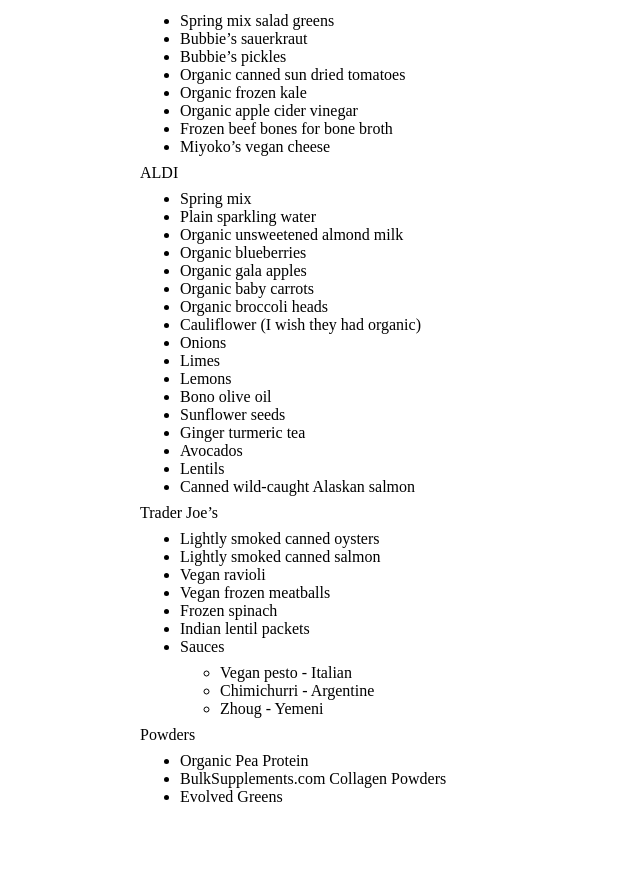
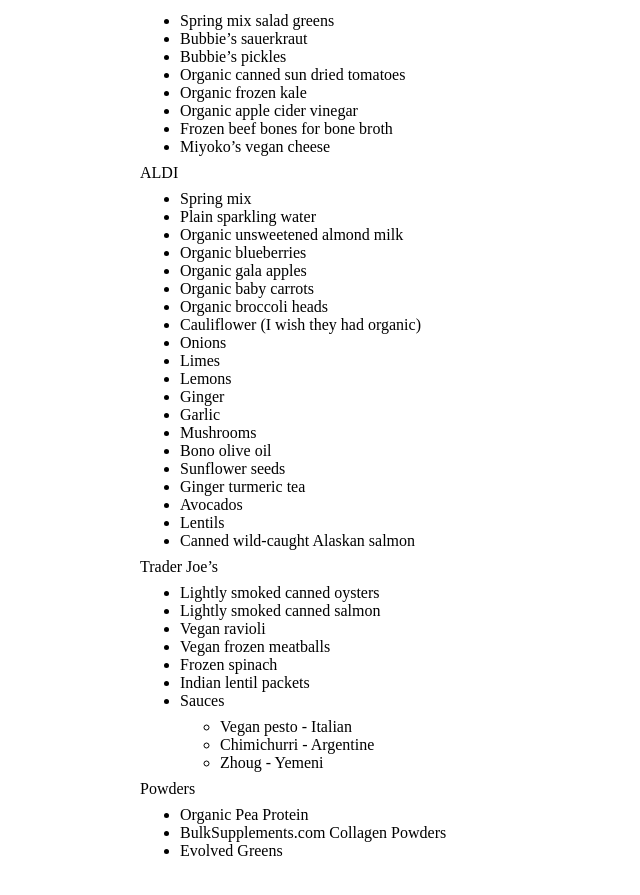
Before and after one commit to maxh/maxheinritz.com, a Jekyll site: the page built from _posts/2025-09-01-what-i-am-made-of.md, in a window 1280 px wide and 900 px high, scrolled down 2345 px. Shown: the top 895 px of the window, without its empty margins (0-640 px from the left). Built offline with Jekyll 4.4.1, drawn with Linux system fonts in a browser that asks for light colours; before the commit the page ends 3191 px from its top, so only the background shows below that.

Commit message:
add a few more

```diff
--- a/_posts/2025-09-01-what-i-am-made-of.md
+++ b/_posts/2025-09-01-what-i-am-made-of.md
@@ -116,6 +116,9 @@
 - Onions
 - Limes
 - Lemons
+- Ginger
+- Garlic
+- Mushrooms
 - Bono olive oil
 - Sunflower seeds
 - Ginger turmeric tea
```
